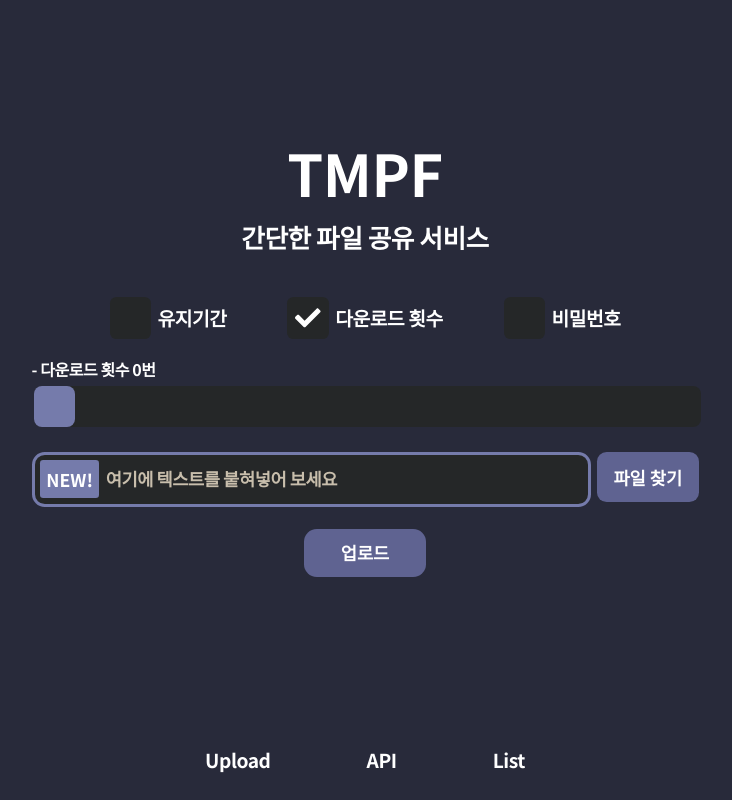
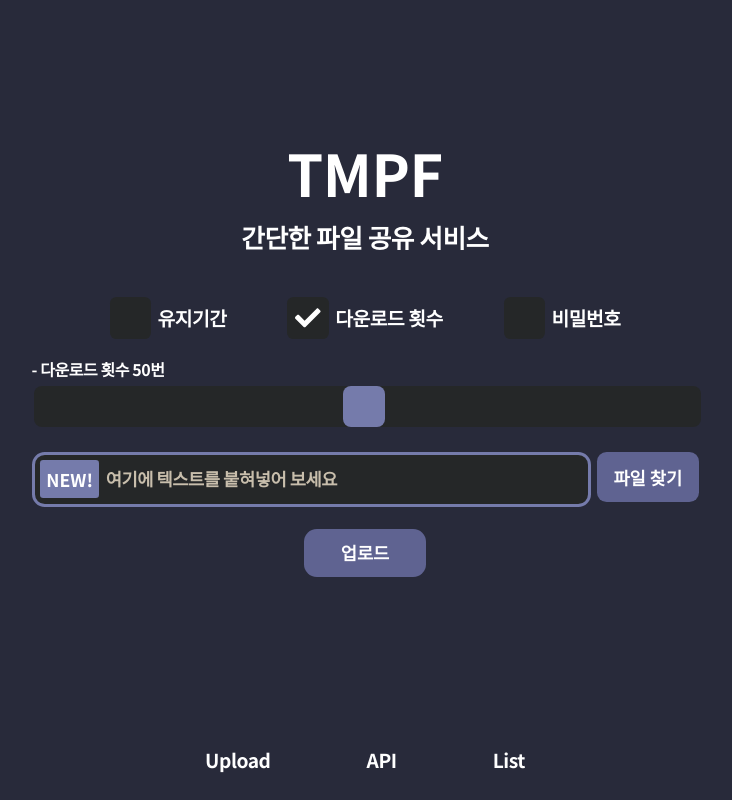
Before and after one commit to tempfiles-team/tempfiles-frontend-v2, a React (Vite) app: page / in a window 1280 px wide. Both pictures are taken after a click on the element "다운로드 횟수". Shown: the whole page, without its empty margins (275-1007 px from the left). Built offline with nearby package versions, Linux system fonts and the light colour scheme; a web font is replaced by a local one.

Commit message:
feat: add default value in expire time & download limit

```diff
--- a/src/components/main/downloadLimit/index.tsx
+++ b/src/components/main/downloadLimit/index.tsx
@@ -21,7 +21,7 @@ export const DownloadLimit: React.FC<DownloadLimitProps> = ({
         type="range"
         min={1}
         max={100}
-        defaultValue={1}
+        defaultValue={50}
         onChange={onDownloadLimitChange}
         step={1}
       />
--- a/src/pages/main/index.tsx
+++ b/src/pages/main/index.tsx
@@ -17,10 +17,10 @@ export const MainPage: React.FC = () => {
   const [activeOption, setActiveOption] = useState(UPLOAD_OPTIONS_LIST.map(() => false));
   const [expireTime, setExpireTime] = useState<ExpireTimeValues>({
     day: 0,
-    hour: 0,
+    hour: 3,
     minute: 0,
   });
-  const [downloadLimit, setDownloadLimit] = useState<number>(0);
+  const [downloadLimit, setDownloadLimit] = useState<number>(50);
   const [password, setPassword] = useState<string>('');
 
   const onOptionClick = (i: number) => {
```
